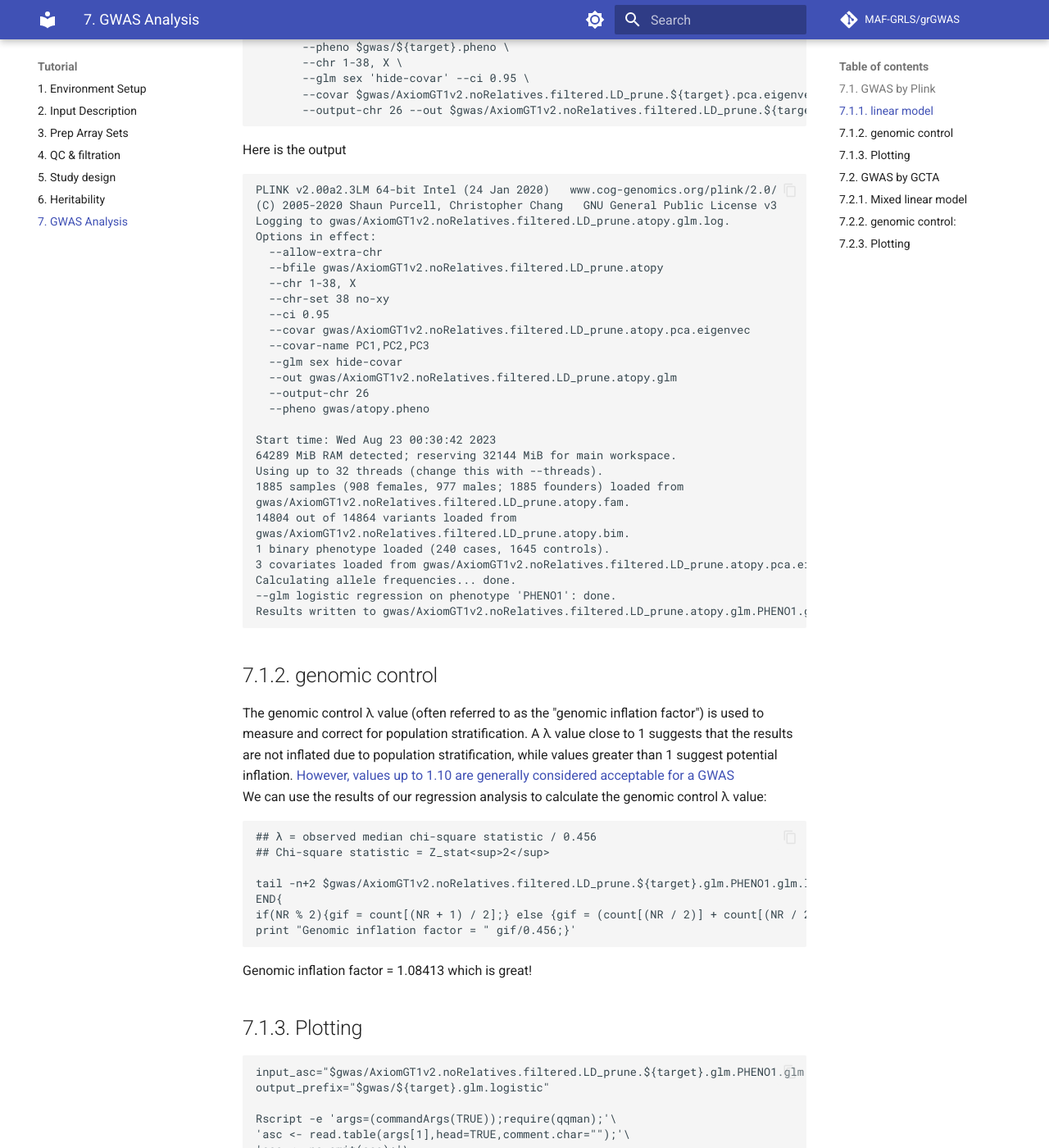
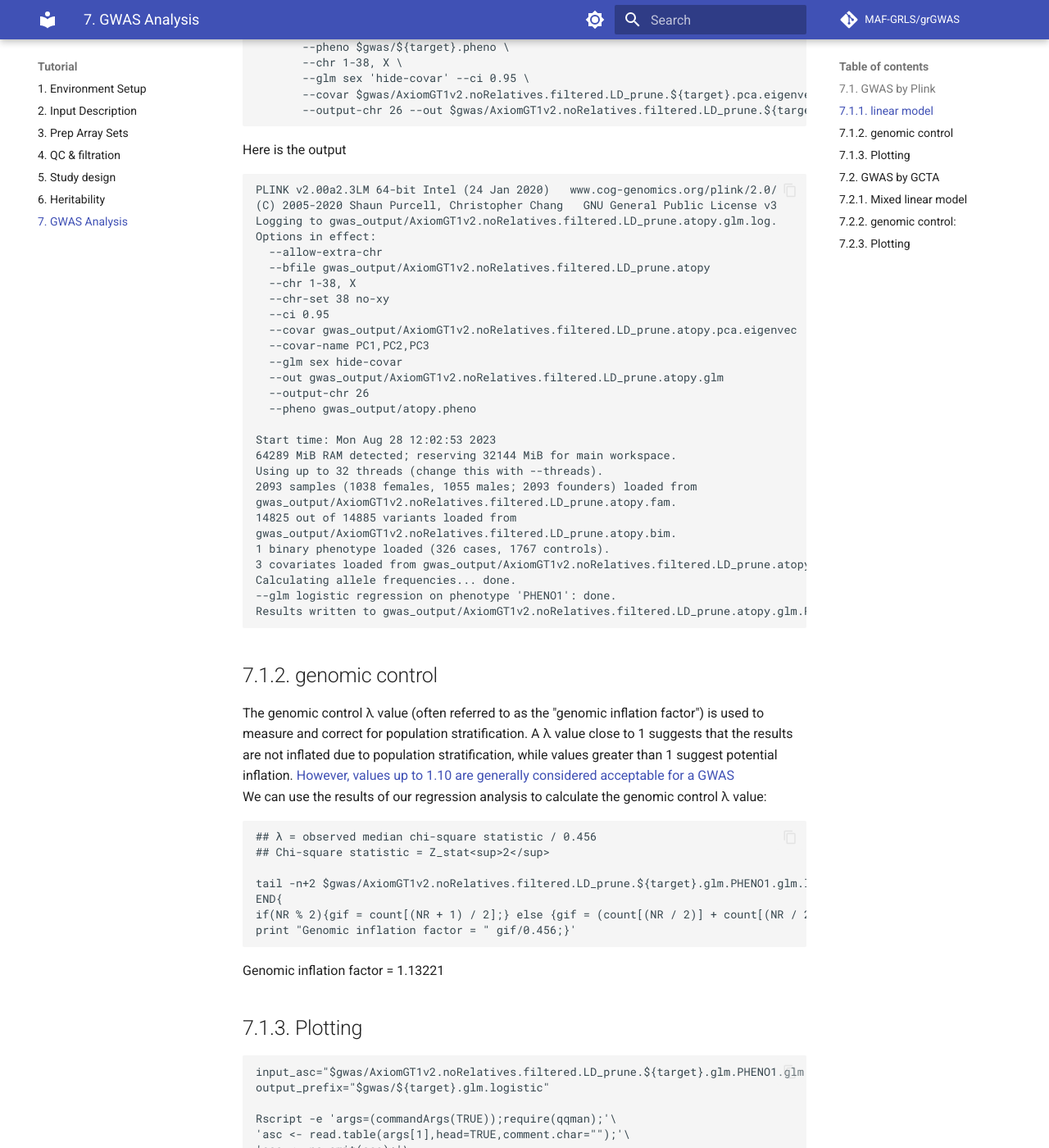
Before and after one commit to morrisanimalfoundation/grGWAS, an MkDocs documentation site: the page built from docs/7.gwas.md, in a window 1280 px wide and 1400 px high, scrolled down 957 px. Shown: the whole window at 82% size. Built offline with MkDocs 1.6.1 and Material for MkDocs 9.7.7, drawn with Linux system fonts in a browser that asks for light colours; comment, search, counter and statistics services are not loaded; some of the changed text lies outside the part shown.

Commit message:
Update 7.gwas.md

````diff
--- a/docs/7.gwas.md
+++ b/docs/7.gwas.md
@@ -33,32 +33,32 @@ Here is the output
 ```
 PLINK v2.00a2.3LM 64-bit Intel (24 Jan 2020)   www.cog-genomics.org/plink/2.0/
 (C) 2005-2020 Shaun Purcell, Christopher Chang   GNU General Public License v3
-Logging to gwas/AxiomGT1v2.noRelatives.filtered.LD_prune.atopy.glm.log.
+Logging to gwas_output/AxiomGT1v2.noRelatives.filtered.LD_prune.atopy.glm.log.
 Options in effect:
   --allow-extra-chr
-  --bfile gwas/AxiomGT1v2.noRelatives.filtered.LD_prune.atopy
+  --bfile gwas_output/AxiomGT1v2.noRelatives.filtered.LD_prune.atopy
   --chr 1-38, X
   --chr-set 38 no-xy
   --ci 0.95
-  --covar gwas/AxiomGT1v2.noRelatives.filtered.LD_prune.atopy.pca.eigenvec
+  --covar gwas_output/AxiomGT1v2.noRelatives.filtered.LD_prune.atopy.pca.eigenvec
   --covar-name PC1,PC2,PC3
   --glm sex hide-covar
-  --out gwas/AxiomGT1v2.noRelatives.filtered.LD_prune.atopy.glm
+  --out gwas_output/AxiomGT1v2.noRelatives.filtered.LD_prune.atopy.glm
   --output-chr 26
-  --pheno gwas/atopy.pheno
+  --pheno gwas_output/atopy.pheno
 
-Start time: Wed Aug 23 00:30:42 2023
+Start time: Mon Aug 28 12:02:53 2023
 64289 MiB RAM detected; reserving 32144 MiB for main workspace.
 Using up to 32 threads (change this with --threads).
-1885 samples (908 females, 977 males; 1885 founders) loaded from
-gwas/AxiomGT1v2.noRelatives.filtered.LD_prune.atopy.fam.
-14804 out of 14864 variants loaded from
-gwas/AxiomGT1v2.noRelatives.filtered.LD_prune.atopy.bim.
-1 binary phenotype loaded (240 cases, 1645 controls).
-3 covariates loaded from gwas/AxiomGT1v2.noRelatives.filtered.LD_prune.atopy.pca.eigenvec.
+2093 samples (1038 females, 1055 males; 2093 founders) loaded from
+gwas_output/AxiomGT1v2.noRelatives.filtered.LD_prune.atopy.fam.
+14825 out of 14885 variants loaded from
+gwas_output/AxiomGT1v2.noRelatives.filtered.LD_prune.atopy.bim.
+1 binary phenotype loaded (326 cases, 1767 controls).
+3 covariates loaded from gwas_output/AxiomGT1v2.noRelatives.filtered.LD_prune.atopy.pca.eigenvec.
 Calculating allele frequencies... done.
 --glm logistic regression on phenotype 'PHENO1': done.
-Results written to gwas/AxiomGT1v2.noRelatives.filtered.LD_prune.atopy.glm.PHENO1.glm.logistic .
+Results written to gwas_output/AxiomGT1v2.noRelatives.filtered.LD_prune.atopy.glm.PHENO1.glm.logistic .
 ```
 
 ## 7.1.2. genomic control
@@ -76,7 +76,7 @@ if(NR % 2){gif = count[(NR + 1) / 2];} else {gif = (count[(NR / 2)] + count[(NR
 print "Genomic inflation factor = " gif/0.456;}'
 ```
 
-Genomic inflation factor = 1.08413 which is great!
+Genomic inflation factor = 1.13221
 
 
 ## 7.1.3. Plotting
@@ -158,7 +158,7 @@ import pandas as pd
 import scipy.stats as stats
 
 # Load the GCTA-LOCO results
-gwas_results = pd.read_table("gwas/atopy_asc.loco.mlma", delim_whitespace=True)
+gwas_results = pd.read_table("gwas_output/atopy_asc.loco.mlma", delim_whitespace=True)
 
 # Convert p-values to chi-squared statistics
 gwas_results['CHISQ'] = stats.chi2.ppf(1 - gwas_results['p'], df=1)
````
Also changed, not shown: other parts of docs/7.gwas.md (+1 -1 lines).
